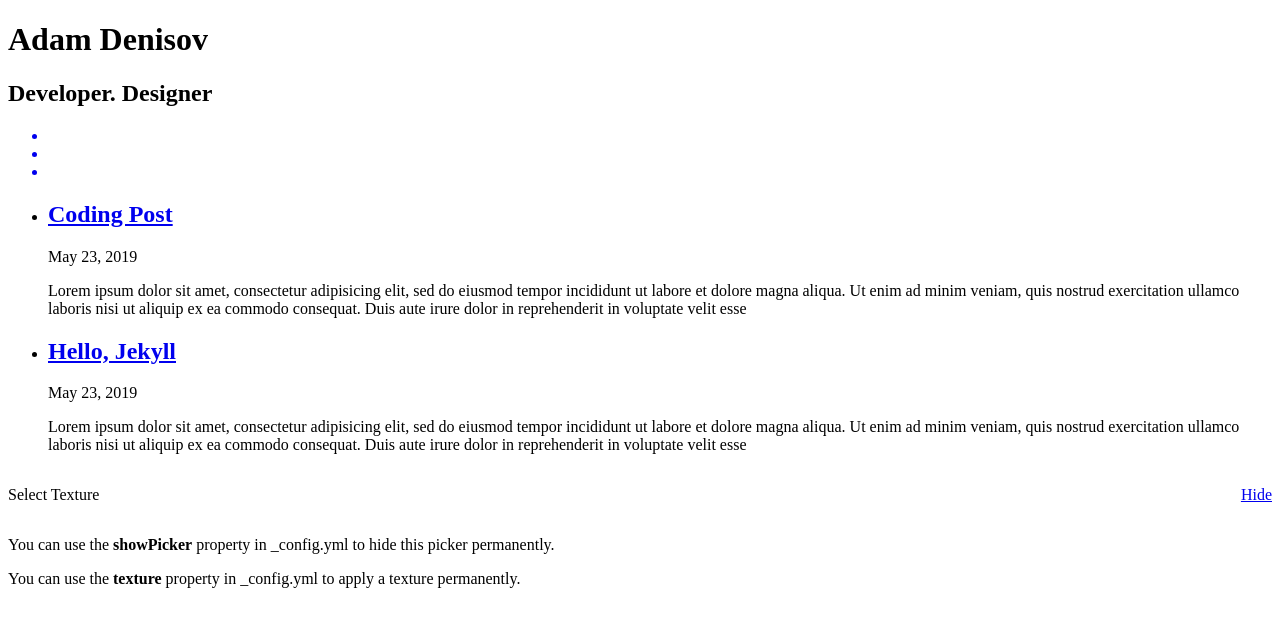
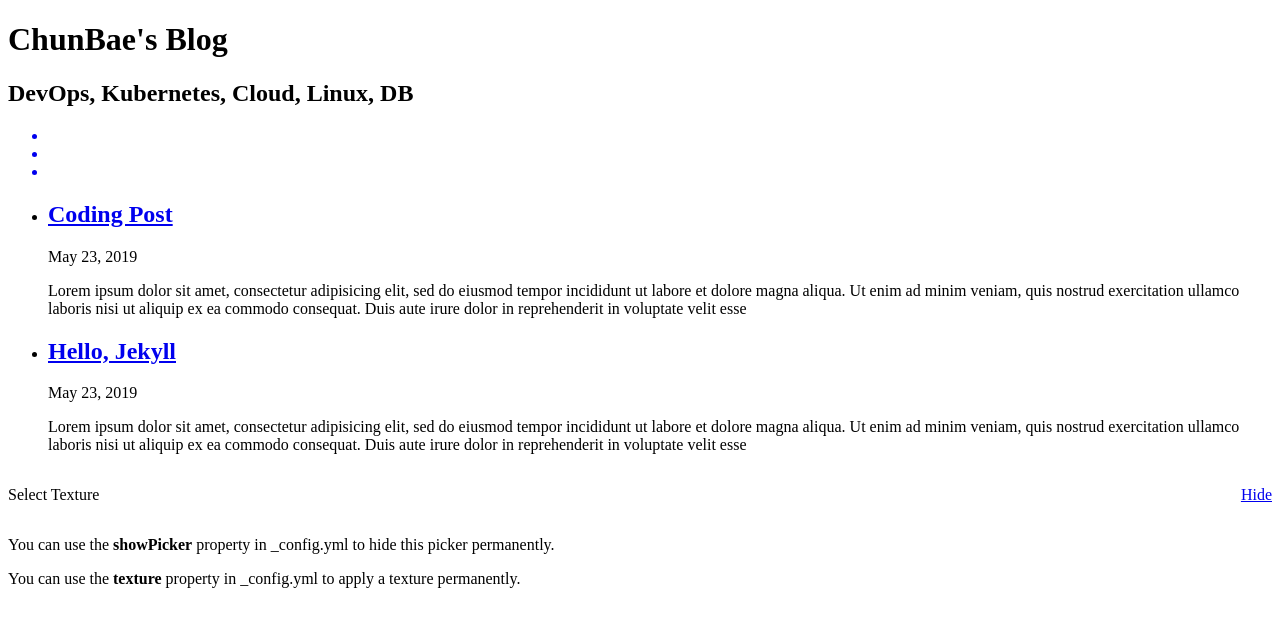
Before and after one commit to chunbae1998/chunbae1998.github.io, a Jekyll site: the page built from index.md, in a window 1280 px wide. Shown: the top 627 px of the page. Built offline with Jekyll 4.4.1, drawn with Linux system fonts in a browser that asks for light colours.

Commit message:
Theme Config Change

```diff
--- a/_config.yml
+++ b/_config.yml
@@ -15,12 +15,18 @@ sass:
 
 permalink: /posts/:title/
 texture:
-  title: Adam Denisov
-  tagline: Developer. Designer
+  title: ChunBae's Blog
+  tagline: DevOps, Kubernetes, Cloud, Linux, DB
   date_format: "%b %-d, %Y"
   style: black
   showNav: false
   showPicker: true
+  disqus_shortname: games
+  navigation:
+    - title: DevOps
+      url: "/devops"
+    - title: Kubernetes
+      url: "/kubernetes"
 
   # generate social links in footer
   social_links:
```
